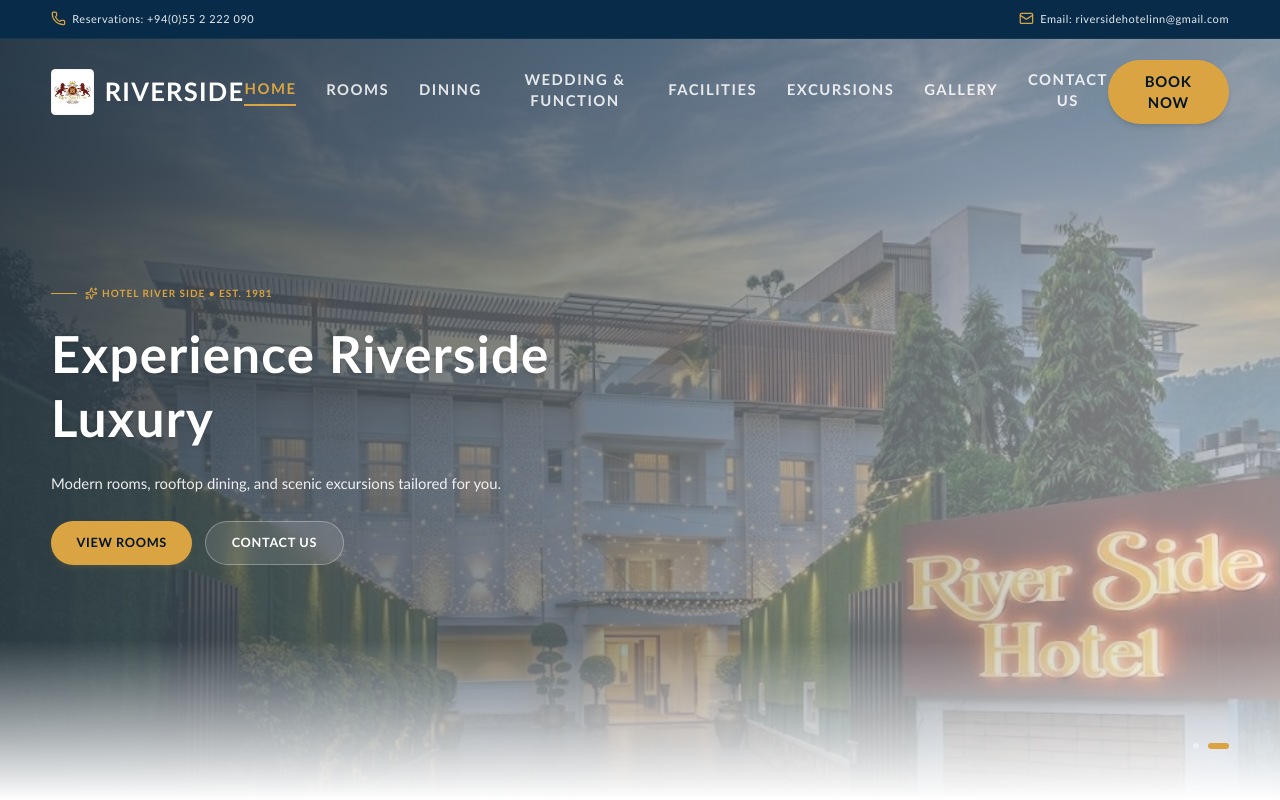
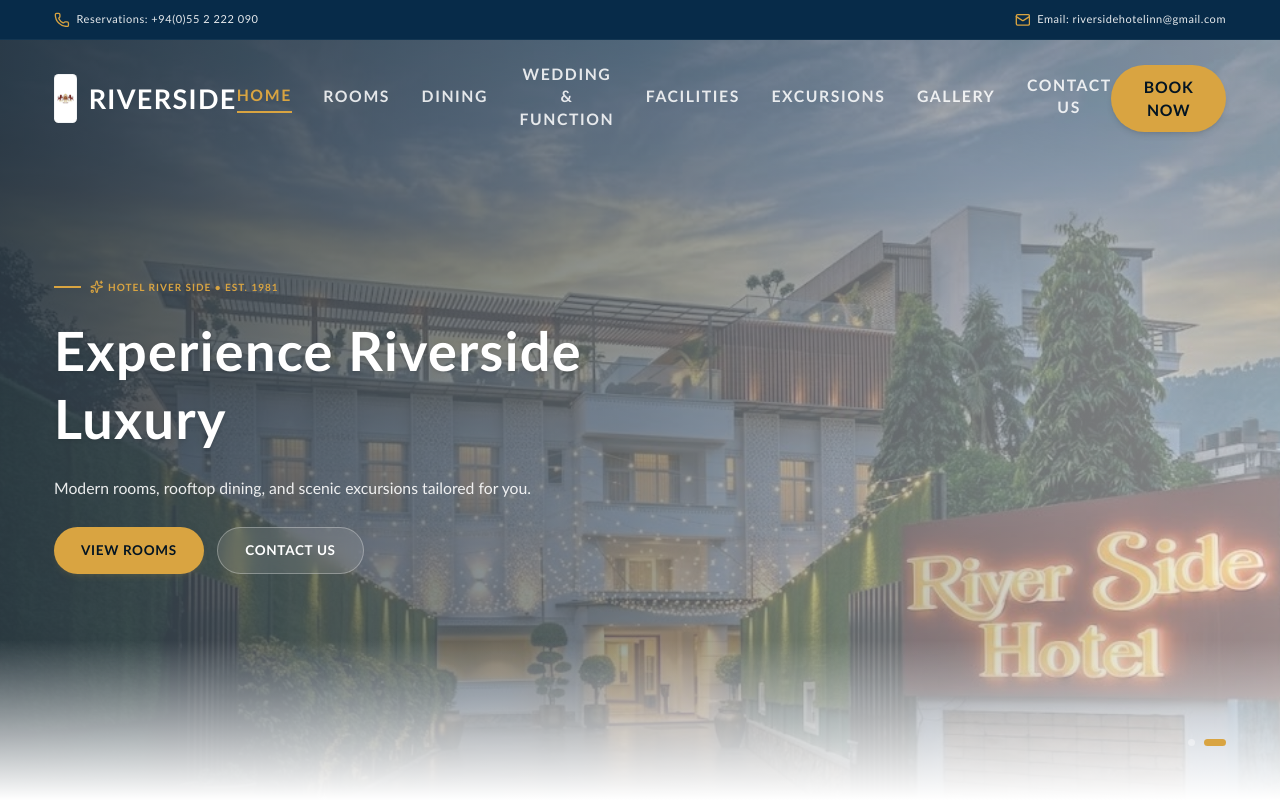
Before and after one commit to Madhushan200/riversidehotel, a React (Vite) app: page / in a window 1280 px wide. Shown: the top 800 px of the page. Built offline with nearby package versions, Linux system fonts and the light colour scheme.

Commit message:
style: increase root html font-size to 112.5% (18px) to make all texts 2px larger globally

```diff
--- a/src/index.css
+++ b/src/index.css
@@ -48,7 +48,7 @@ html {
   background-color: #FFFFFF;
   color: #072B49;
   overflow-x: hidden;
-  font-size: 106.25%; /* Scales base size to 17px to make all fonts a little bigger */
+  font-size: 112.5%; /* Scales base size to 18px to make all fonts 2px bigger */
 }
 
 body {
```
